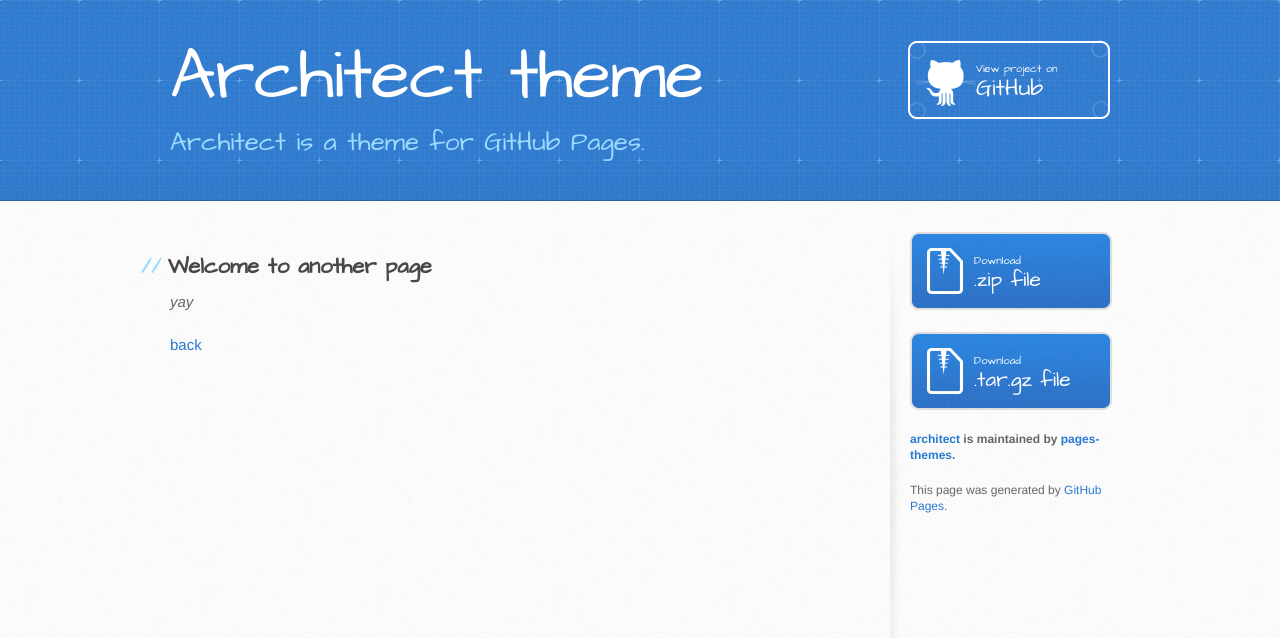
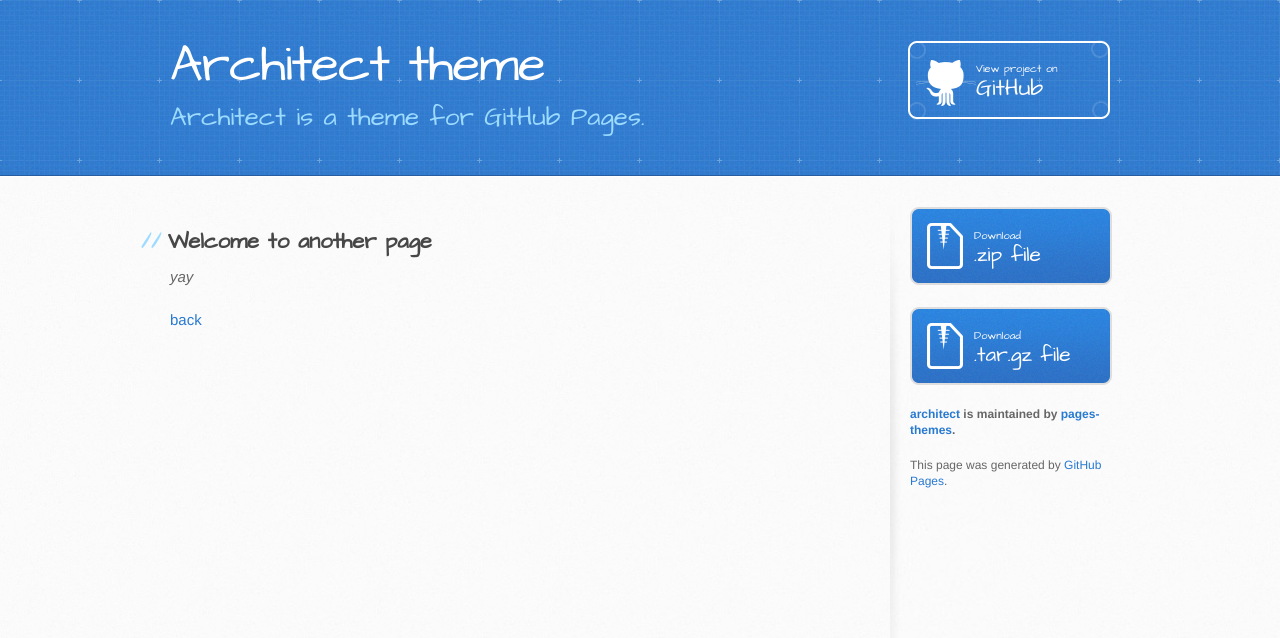
Before and after one commit to pages-themes/architect, a Jekyll site: the page built from another-page.md, in a window 1280 px wide. Shown: the top 638 px of the page. Built offline with Jekyll 4.4.1, drawn with Linux system fonts in a browser that asks for light colours; our own code applies the rules of GitHub Pages for plain Markdown files.

Commit message:
changed header h1 font-size from 72px to 4vw

```diff
--- a/_sass/jekyll-theme-architect.scss
+++ b/_sass/jekyll-theme-architect.scss
@@ -35,7 +35,7 @@ header h1 {
   width: 540px;
   margin-top: 0;
   margin-bottom: 0.2em;
-  font-size: 72px;
+  font-size: 4vw;
   font-weight: normal;
   line-height: 1;
   color: #fff;
```
